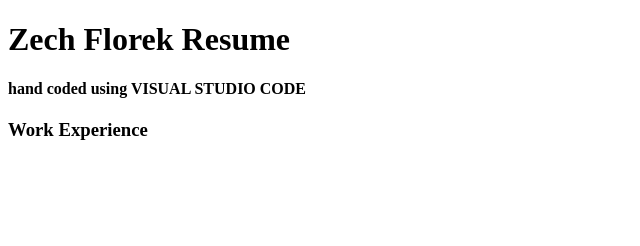
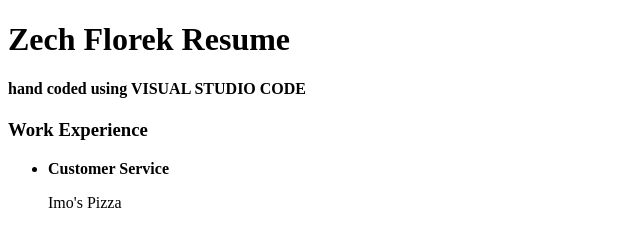
Before and after one commit to zechariahxav/test, a plain HTML site: page Index.html in a window 1280 px wide. Shown: the whole page, without its empty margins (0-640 px from the left). Drawn offline with Linux system fonts and the light colour scheme.

Commit message:
line 14 Customer service

```diff
--- a/Index.html
+++ b/Index.html
@@ -10,6 +10,10 @@
 <p>  <h4>hand coded using VISUAL STUDIO CODE</h4> </p>
 <p></p>
 <p><h3>Work Experience</h3></p>
+<p><ul>
+    <li><strong>Customer Service</strong></li>
+    <p> Imo's Pizza</p>
+</ul></p>
 
 
 </body>
```
